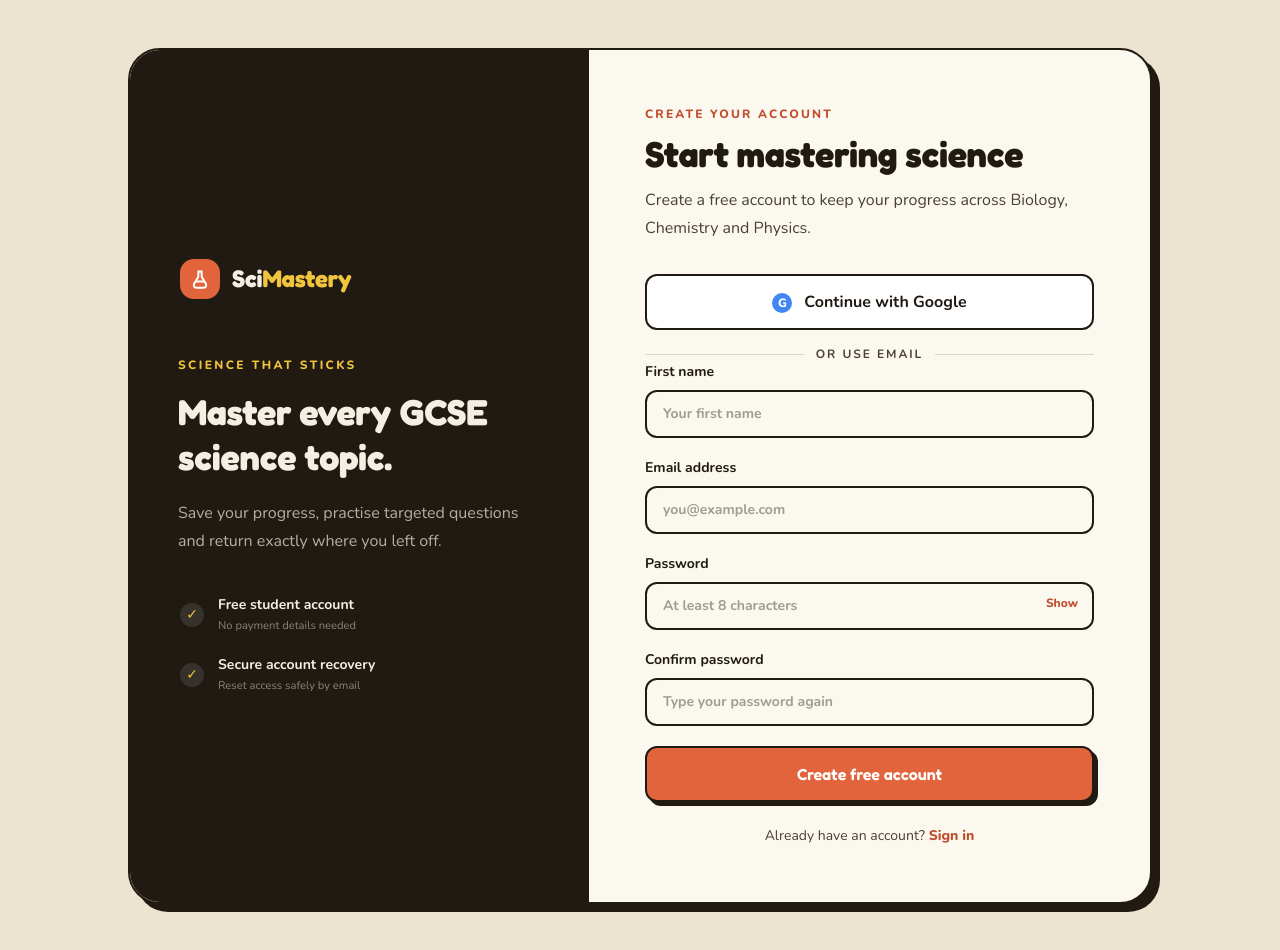
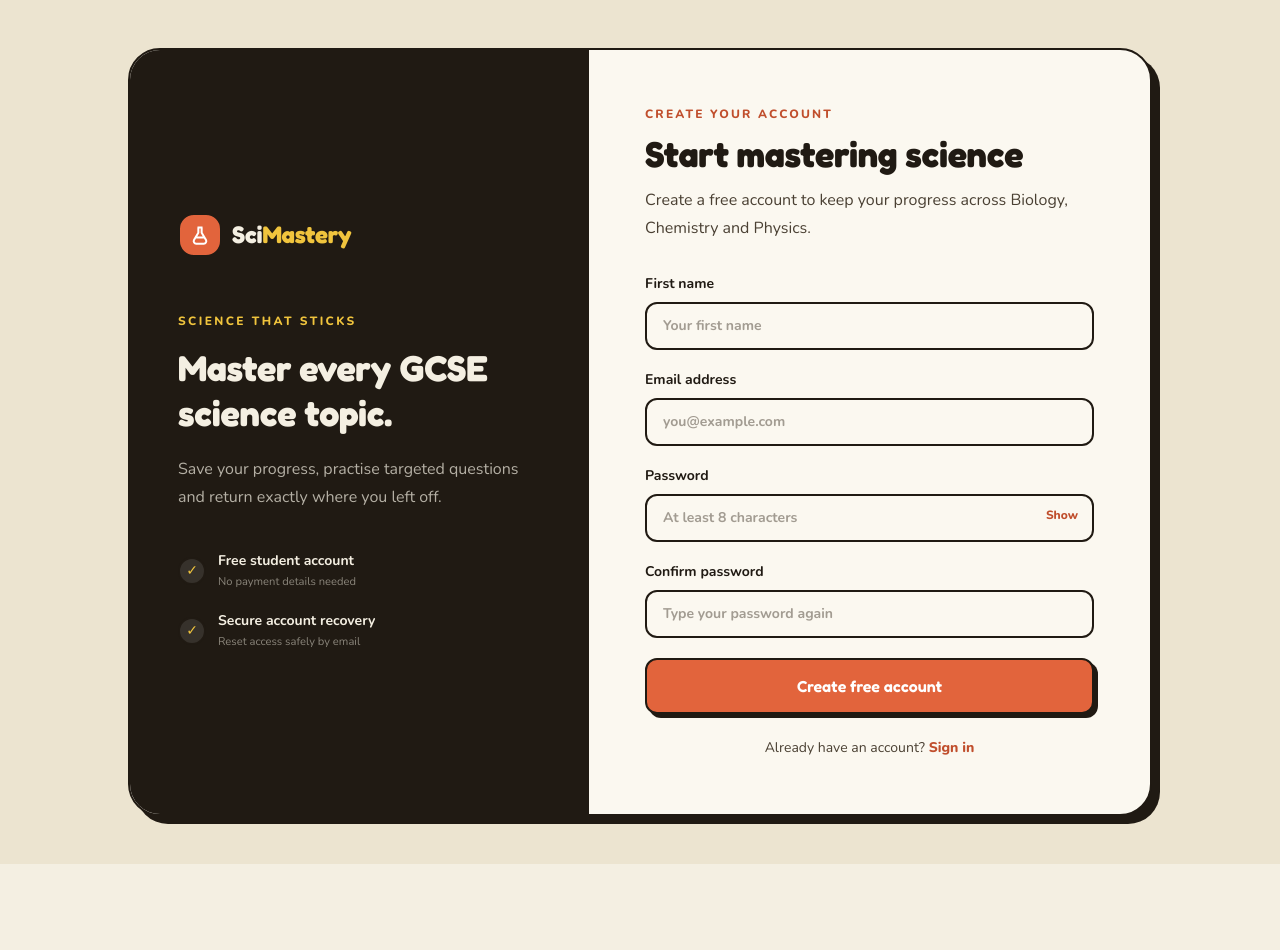
Before and after one commit to marietheresewambele-droid/ScienceMastery, a Next.js app: page /signup in a window 1280 px wide. After the commit the page ends 864 px from the top, so only its background shows below. Built offline with nearby package versions, Linux system fonts and the light colour scheme.

Commit message:
Keep email-only account creation

```diff
--- a/src/app/signup/page.tsx
+++ b/src/app/signup/page.tsx
@@ -4,7 +4,6 @@ import Link from "next/link";
 import { useRouter } from "next/navigation";
 import { FormEvent, useState } from "react";
 import { AuthLayout, errorClass, fieldClass, primaryButtonClass } from "@/components/auth/AuthLayout";
-import { GoogleSignInButton } from "@/components/auth/GoogleSignInButton";
 import { getSupabaseBrowserClient } from "@/lib/supabase";
 
 function passwordError(password: string) {
@@ -70,18 +69,14 @@ export default function SignUpPage() {
   }
 
   return <AuthLayout eyebrow="Create your account" title="Start mastering science" description="Create a free account to keep your progress across Biology, Chemistry and Physics.">
-    <div className="space-y-4">
-      <GoogleSignInButton onError={setError} />
-      <div className="flex items-center gap-3 text-xs font-bold uppercase tracking-[.16em] text-ink-soft"><span className="h-px flex-1 bg-ink/15" />or use email<span className="h-px flex-1 bg-ink/15" /></div>
-    </div>
     <form className="space-y-5" onSubmit={submit}>
       <label className="block text-sm font-bold">First name<input className={fieldClass} value={firstName} onChange={(event) => setFirstName(event.target.value)} autoComplete="given-name" placeholder="Your first name" required /></label>
       <label className="block text-sm font-bold">Email address<input className={fieldClass} type="email" value={email} onChange={(event) => setEmail(event.target.value)} autoComplete="email" placeholder="you@example.com" required /></label>
       <label className="block text-sm font-bold">Password<div className="relative"><input className={`${fieldClass} pr-16`} type={showPassword ? "text" : "password"} value={password} onChange={(event) => setPassword(event.target.value)} autoComplete="new-password" placeholder="At least 8 characters" minLength={8} required /><button className="absolute right-4 top-[1.3rem] text-xs font-black text-orange-dark" type="button" onClick={() => setShowPassword((shown) => !shown)}>{showPassword ? "Hide" : "Show"}</button></div></label>
       <label className="block text-sm font-bold">Confirm password<input className={fieldClass} type={showPassword ? "text" : "password"} value={confirmPassword} onChange={(event) => setConfirmPassword(event.target.value)} autoComplete="new-password" placeholder="Type your password again" required /></label>
+      {error && <p className={errorClass} role="alert">{error}</p>}
       <button className={primaryButtonClass} disabled={busy} type="submit">{busy ? "Creating account…" : "Create free account"}</button>
     </form>
-    {error && <p className={`${errorClass} mt-5`} role="alert">{error}</p>}
     <p className="mt-6 text-center text-sm text-ink-soft">Already have an account? <Link className="font-extrabold text-orange-dark" href="/login">Sign in</Link></p>
   </AuthLayout>;
 }
```
